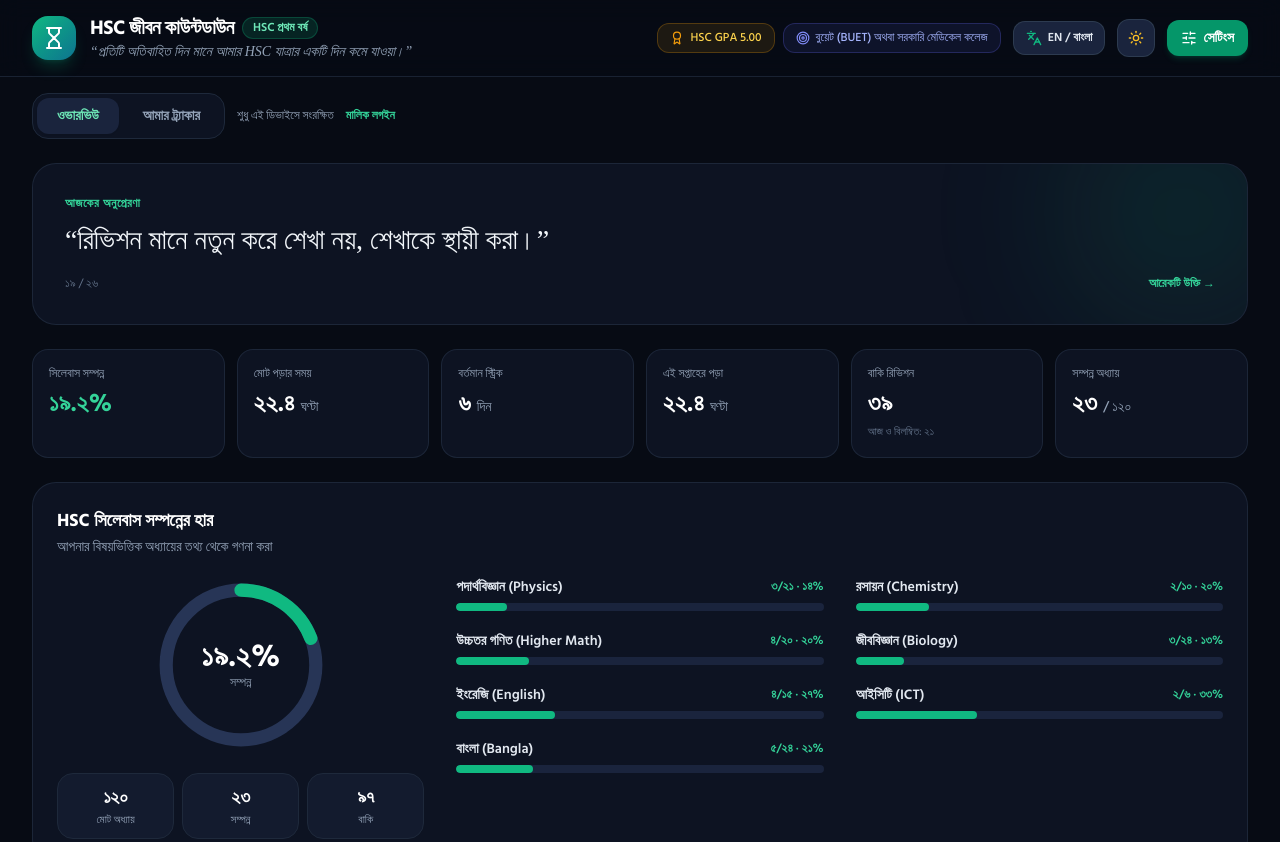
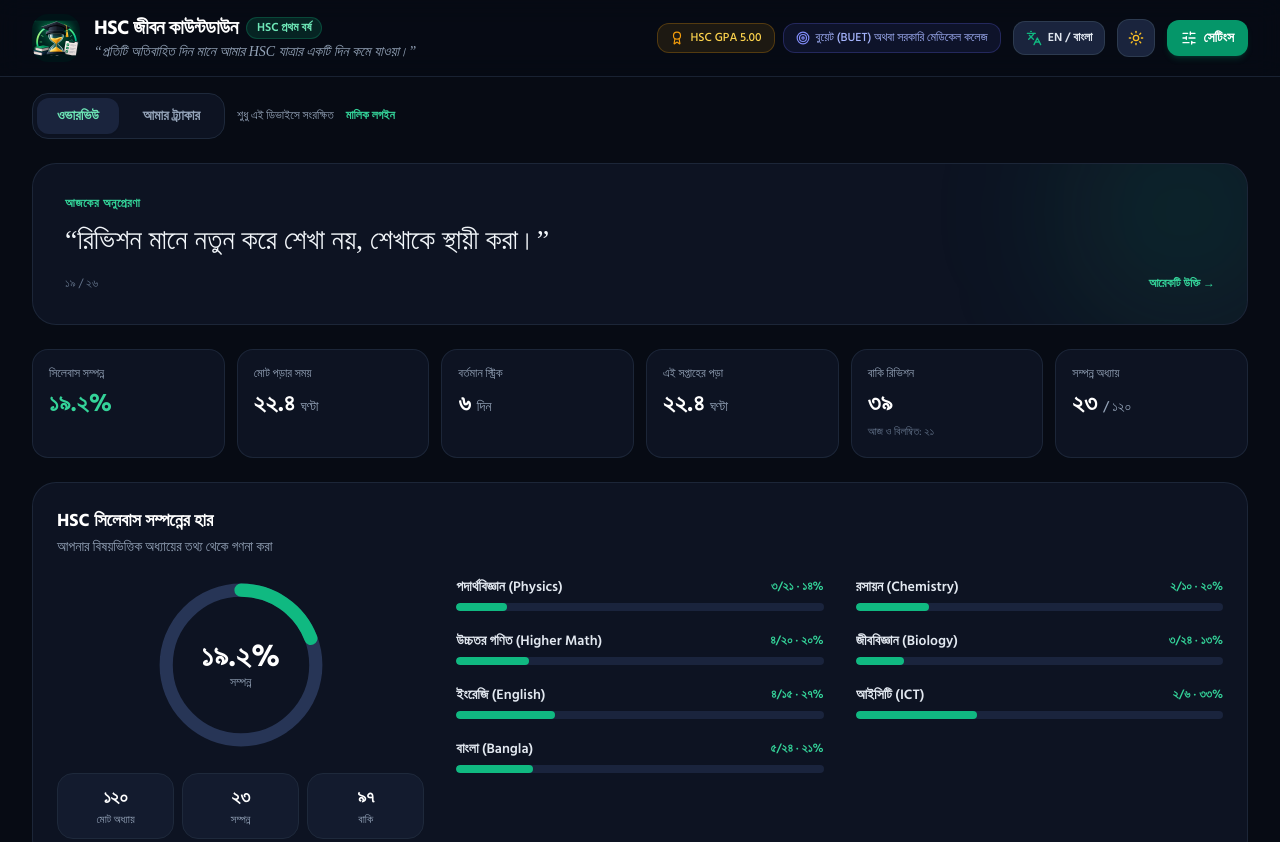
Before and after one commit to shahriarhossaintanim324/hsc-tracker, a plain HTML site: page index.html in a window 1280 px wide. Shown: the top 842 px of the page. Drawn offline with nearby package versions, Linux system fonts and the light colour scheme; a web font is replaced by a local one.

Commit message:
Replace icon with logo image in header

```diff
--- a/index.html
+++ b/index.html
@@ -141,9 +141,7 @@
     <div class="max-w-7xl mx-auto px-4 sm:px-6 lg:px-8 py-3.5 flex flex-wrap items-center justify-between gap-4">
       <!-- Brand & Core Quote -->
       <div class="flex items-center gap-3.5">
-        <div class="w-11 h-11 rounded-2xl bg-gradient-to-br from-emerald-500 via-teal-600 to-cyan-700 flex items-center justify-center text-white shadow-lg shadow-emerald-500/20 shrink-0">
-          <i data-lucide="hourglass" class="w-6 h-6"></i>
-        </div>
+       <img src="icon-192.png" alt="HSC Life Countdown logo" width="48" height="48" class="w-12 h-12 rounded-2xl shrink-0">
         <div>
           <div class="flex items-center gap-2 flex-wrap">
             <h1 class="text-lg sm:text-xl font-bold tracking-tight text-slate-900 dark:text-white" data-i18n="appTitle">
```
